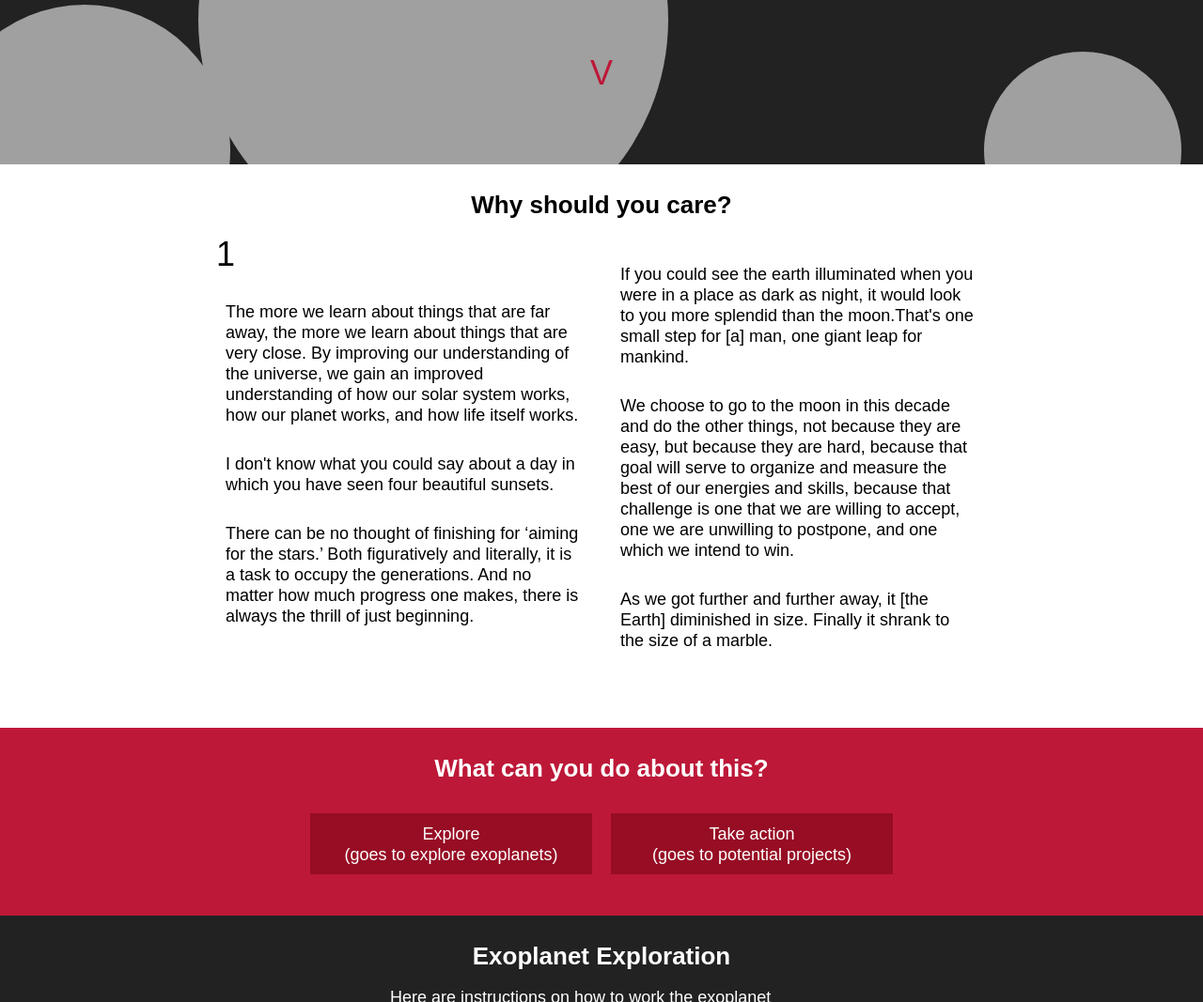
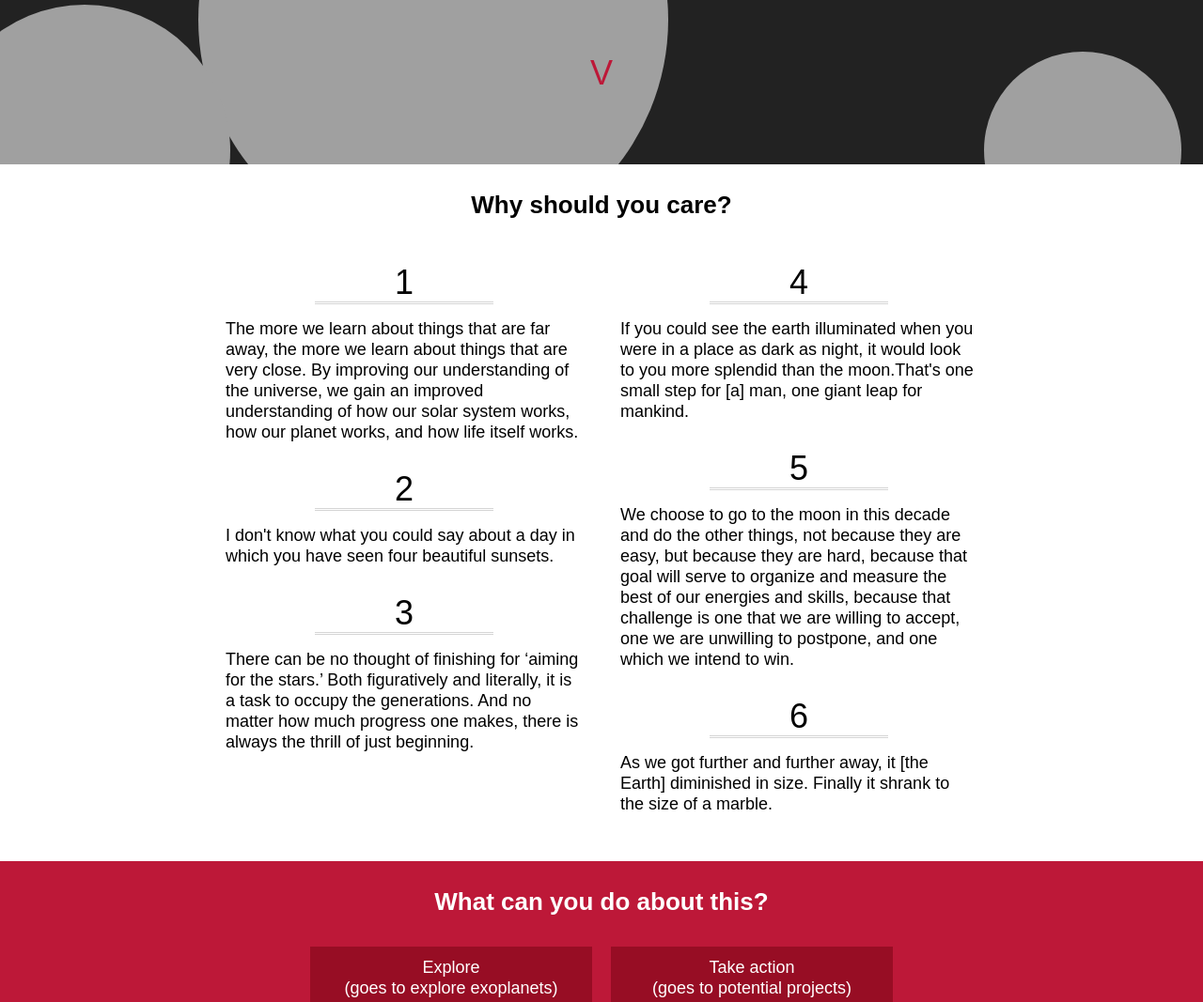
Before and after one commit to whispy/Exoplanet-Project, a plain HTML site: page index.html in a window 1280 px wide. Shown: the part 2897-3964 px from the top of the page at 94% size. Drawn offline with nearby package versions, Linux system fonts and the light colour scheme.

Commit message:
undoing flex on infoText

```diff
--- a/css/style.css
+++ b/css/style.css
@@ -33,9 +33,6 @@ body, html {
 .infoText {
 	max-width:400px;
 	min-width:200px;
-	flex-grow: 0;
-    flex-shrink: 0;
-    flex-basis: auto;
     margin-left:10px;
     margin-right:10px;
     margin-top:20px;
@@ -461,6 +458,21 @@ p.detailText {
 	margin-right:10px;
 }
 
+.infoText h1 {
+	text-align:center;
+}
+
+hr {
+	border:0;
+	height:1px;
+	width:50%;
+	background-color: rgb(213,213,213);
+	margin:0 auto 15px auto;
+}
+
+.topHr {
+	margin-bottom:1px;
+}
 
 #visitedOne h1, #discoveredMany h1, #whatDo h2 {
 	color:#fff;
--- a/index.html
+++ b/index.html
@@ -51,15 +51,32 @@
 			<h2>Why should you care?</h2>
 			<div class="flexContainer">
 				<div class="content infoText">
-					<h1 class="reasonNumber">1</h1>
-					<p id="firstReason">The more we learn about things that are far away, the more we learn about things that are very close. By improving our understanding of the universe, we gain an improved understanding of how our solar system works, how our planet works, and how life itself works.</p>
-					<p id="secondReason">I don't know what you could say about a day in which you have seen four beautiful sunsets.</p>
-					<p id="thirdReason">There can be no thought of finishing for ‘aiming for the stars.’ Both figuratively and literally, it is a task to occupy the generations. And no matter how much progress one makes, there is always the thrill of just beginning.</p>
+					<div id="firstReason">
+						<h1>1<hr class="topHr"><hr></h1>
+						<p>The more we learn about things that are far away, the more we learn about things that are very close. By improving our understanding of the universe, we gain an improved understanding of how our solar system works, how our planet works, and how life itself works.</p>
+					</div>
+					<div id="secondReason">
+						<h1>2<hr class="topHr"><hr></h1>
+						<p>I don't know what you could say about a day in which you have seen four beautiful sunsets.</p>
+					</div>
+					<div id="thirdReason">
+						<h1>3<hr class="topHr"><hr></h1>
+						<p>There can be no thought of finishing for ‘aiming for the stars.’ Both figuratively and literally, it is a task to occupy the generations. And no matter how much progress one makes, there is always the thrill of just beginning.</p>
+					</div>
 				</div>
 				<div class="content infoText">
-					<p id="fourthReason">If you could see the earth illuminated when you were in a place as dark as night, it would look to you more splendid than the moon.That's one small step for [a] man, one giant leap for mankind.</p>
-					<p id="fifthReason">We choose to go to the moon in this decade and do the other things, not because they are easy, but because they are hard, because that goal will serve to organize and measure the best of our energies and skills, because that challenge is one that we are willing to accept, one we are unwilling to postpone, and one which we intend to win.</p>
-					<p id="sixthReason">As we got further and further away, it [the Earth] diminished in size. Finally it shrank to the size of a marble.</p>
+					<div id="fourthReason">
+						<h1>4<hr class="topHr"><hr></h1>
+						<p>If you could see the earth illuminated when you were in a place as dark as night, it would look to you more splendid than the moon.That's one small step for [a] man, one giant leap for mankind.</p>
+					</div>
+					<div id="fifthReason">
+						<h1>5<hr class="topHr"><hr></h1>
+						<p>We choose to go to the moon in this decade and do the other things, not because they are easy, but because they are hard, because that goal will serve to organize and measure the best of our energies and skills, because that challenge is one that we are willing to accept, one we are unwilling to postpone, and one which we intend to win.</p>
+					</div>
+					<div id="sixthReason">
+						<h1>6<hr class="topHr"><hr></h1>
+						<p>As we got further and further away, it [the Earth] diminished in size. Finally it shrank to the size of a marble.</p>
+					</div>
 				</div>
 			</div>
 		</div>
```
